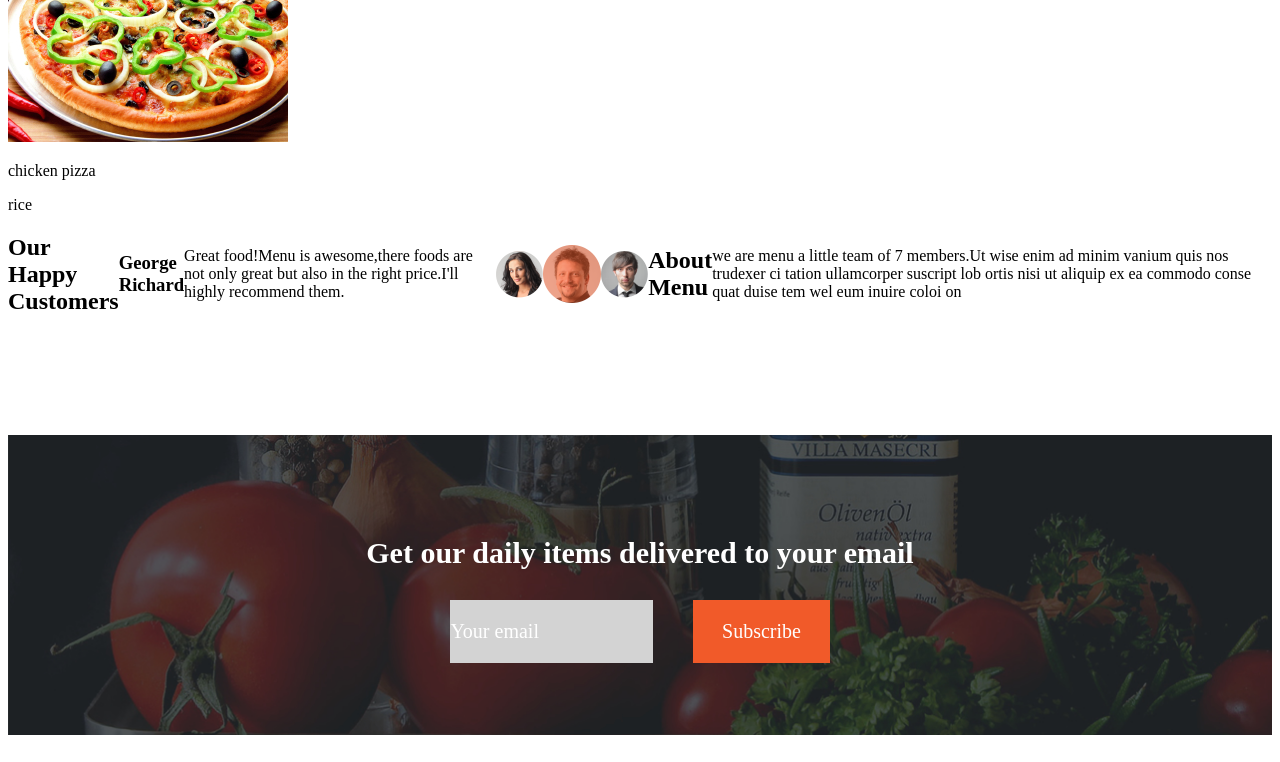
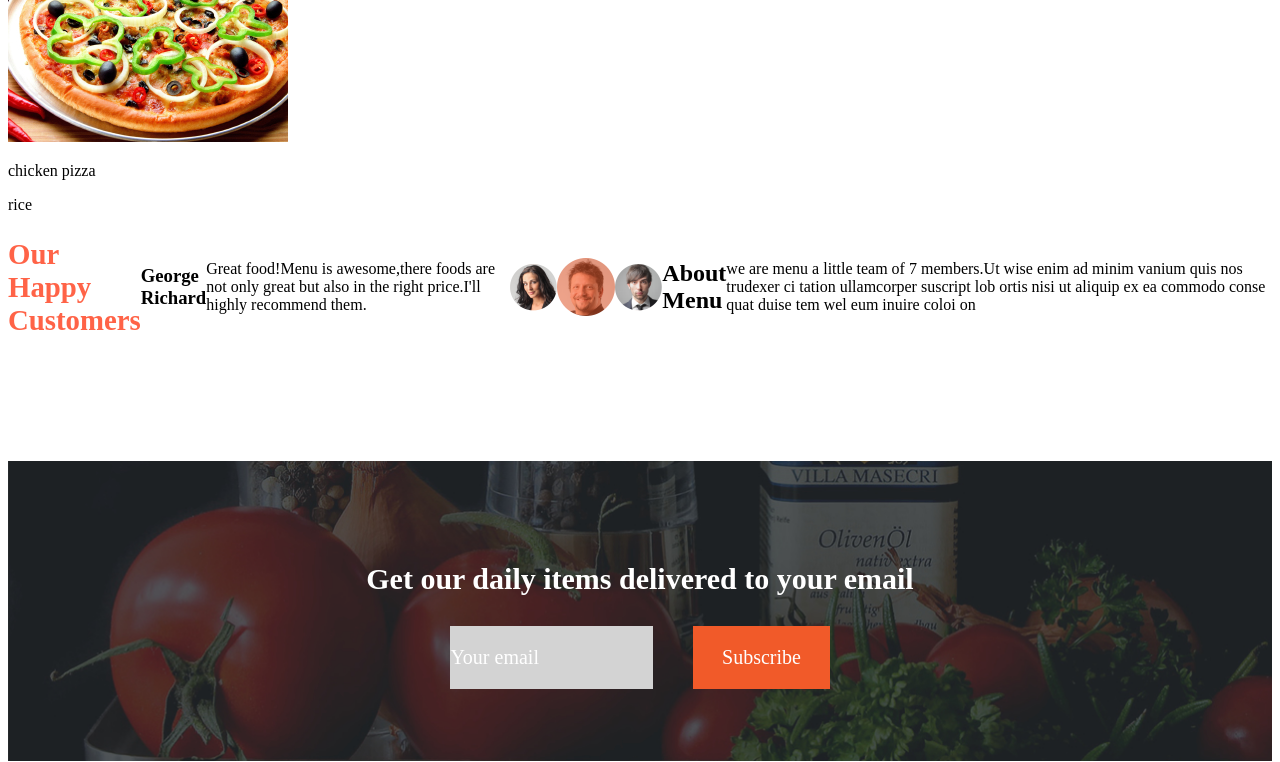
Before and after one commit to FestusMutie/restaurant-landingpage, a plain HTML site: page index.html in a window 1280 px wide. Shown: the part 1836-2598 px from the top of the page. Drawn offline with Linux system fonts and the light colour scheme; files whose address does not match are found by name.

Commit message:
add hyphen to class HappyCustomer in CSS

```diff
--- a/index.css
+++ b/index.css
@@ -79,7 +79,7 @@ justify-content: contain;
     margin: auto;
 
 }
-#HappyCustomer{font-size: larger;
+#Happy-Customer{font-size: larger;
     color: tomato;
     display: flex;
     align-items: center;
```
